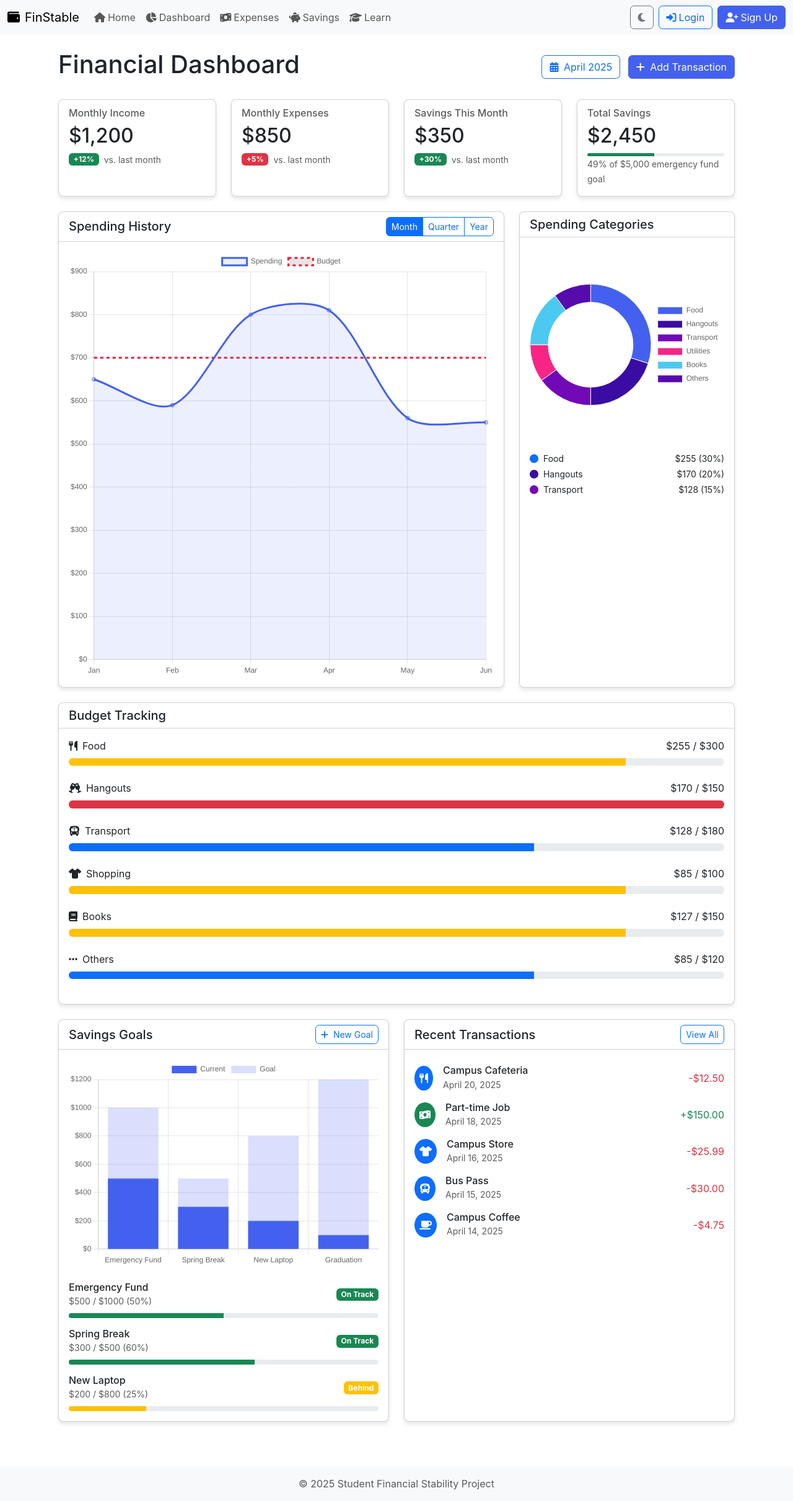
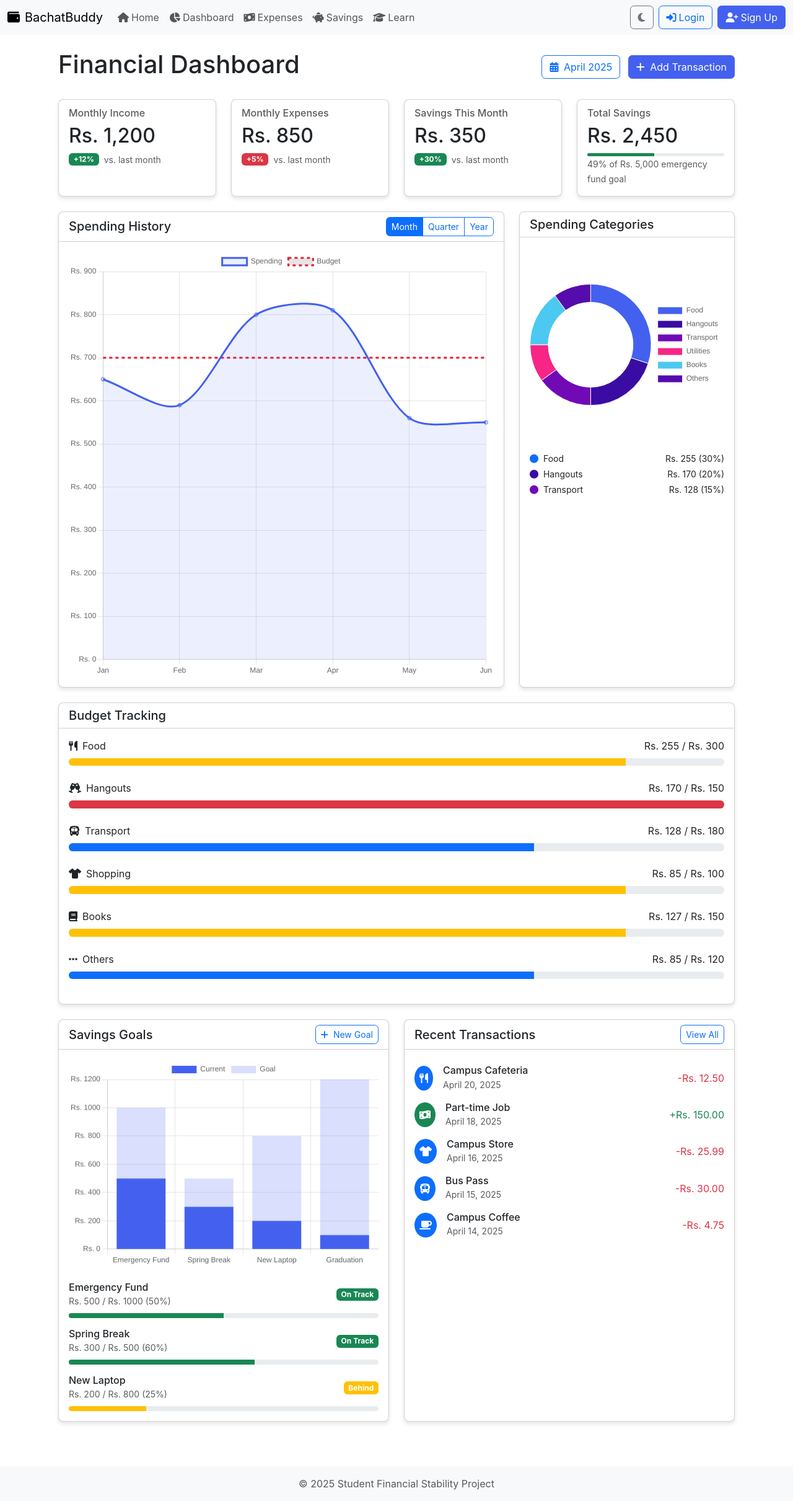
Before and after one commit to Kanishk190304/BB_cursor, a Django app: page /dashboard/ in a window 1280 px wide. Shown: the whole page at 62% size. Run offline with Django 5.2, Linux system fonts and the light colour scheme.

Commit message:
Update Dashboard

```diff
--- a/StudentFinApp/financial_stability/static/js/main.js
+++ b/StudentFinApp/financial_stability/static/js/main.js
@@ -117,7 +117,7 @@ function initializeCharts() {
                     tooltip: {
                         callbacks: {
                             label: function(context) {
-                                return context.label + ': $' + context.raw;
+                                return context.label + ': Rs. ' + context.raw;
                             }
                         }
                     }
@@ -157,7 +157,7 @@ function initializeCharts() {
                     tooltip: {
                         callbacks: {
                             label: function(context) {
-                                return context.dataset.label + ': $' + context.raw;
+                                return context.dataset.label + ': Rs. ' + context.raw;
                             }
                         }
                     }
@@ -167,7 +167,7 @@ function initializeCharts() {
                         beginAtZero: true,
                         ticks: {
                             callback: function(value) {
-                                return '$' + value;
+                                return 'Rs. ' + value;
                             }
                         }
                     }
@@ -200,7 +200,7 @@ function initializeCharts() {
                     tooltip: {
                         callbacks: {
                             label: function(context) {
-                                return context.dataset.label + ': $' + context.raw;
+                                return context.dataset.label + ': Rs. ' + context.raw;
                             }
                         }
                     }
@@ -213,7 +213,7 @@ function initializeCharts() {
                         stacked: false,
                         ticks: {
                             callback: function(value) {
-                                return '$' + value;
+                                return 'Rs. ' + value;
                             }
                         }
                     }
--- a/StudentFinApp/financial_stability/templates/base.html
+++ b/StudentFinApp/financial_stability/templates/base.html
@@ -14,7 +14,7 @@
     <nav class="navbar navbar-expand-lg sticky-top bg-body-tertiary">
         <div class="container-fluid">
             <a class="navbar-brand" href="{% url 'home' %}">
-                <i class="fas fa-wallet me-2"></i>FinStable
+                <i class="fas fa-wallet me-2"></i>BachatBuddy
             </a>
             <button class="navbar-toggler" type="button" data-bs-toggle="collapse" data-bs-target="#navbarSupportedContent">
                 <span class="navbar-toggler-icon"></span>
--- a/StudentFinApp/financial_stability/templates/dashboard.html
+++ b/StudentFinApp/financial_stability/templates/dashboard.html
@@ -24,7 +24,7 @@
             <div class="card h-100">
                 <div class="card-body">
                     <h6 class="card-subtitle mb-2 text-muted">Monthly Income</h6>
-                    <h2 class="card-title stat-value" data-value="1200">$1,200</h2>
+                    <h2 class="card-title stat-value" data-value="1200">Rs. 1,200</h2>
                     <div class="d-flex align-items-center">
                         <span class="badge bg-success me-2">+12%</span>
                         <small class="text-muted">vs. last month</small>
@@ -36,7 +36,7 @@
             <div class="card h-100">
                 <div class="card-body">
                     <h6 class="card-subtitle mb-2 text-muted">Monthly Expenses</h6>
-                    <h2 class="card-title stat-value" data-value="850">$850</h2>
+                    <h2 class="card-title stat-value" data-value="850">Rs. 850</h2>
                     <div class="d-flex align-items-center">
                         <span class="badge bg-danger me-2">+5%</span>
                         <small class="text-muted">vs. last month</small>
@@ -48,7 +48,7 @@
             <div class="card h-100">
                 <div class="card-body">
                     <h6 class="card-subtitle mb-2 text-muted">Savings This Month</h6>
-                    <h2 class="card-title stat-value" data-value="350">$350</h2>
+                    <h2 class="card-title stat-value" data-value="350">Rs. 350</h2>
                     <div class="d-flex align-items-center">
                         <span class="badge bg-success me-2">+30%</span>
                         <small class="text-muted">vs. last month</small>
@@ -60,11 +60,11 @@
             <div class="card h-100">
                 <div class="card-body">
                     <h6 class="card-subtitle mb-2 text-muted">Total Savings</h6>
-                    <h2 class="card-title stat-value" data-value="2450">$2,450</h2>
+                    <h2 class="card-title stat-value" data-value="2450">Rs. 2,450</h2>
                     <div class="progress mt-2" style="height: 5px;">
                         <div class="progress-bar bg-success" role="progressbar" style="width: 49%;" aria-valuenow="49" aria-valuemin="0" aria-valuemax="100"></div>
                     </div>
-                    <small class="text-muted">49% of $5,000 emergency fund goal</small>
+                    <small class="text-muted">49% of Rs. 5,000 emergency fund goal</small>
                 </div>
             </div>
         </div>
@@ -97,15 +97,15 @@
                     <div class="mt-3">
                         <div class="d-flex justify-content-between align-items-center mb-1">
                             <small><i class="fas fa-circle text-primary me-1"></i> Food</small>
-                            <small>$255 (30%)</small>
+                            <small>Rs. 255 (30%)</small>
                         </div>
                         <div class="d-flex justify-content-between align-items-center mb-1">
                             <small><i class="fas fa-circle me-1" style="color: #3a0ca3;"></i> Hangouts</small>
-                            <small>$170 (20%)</small>
+                            <small>Rs. 170 (20%)</small>
                         </div>
                         <div class="d-flex justify-content-between align-items-center mb-1">
                             <small><i class="fas fa-circle me-1" style="color: #7209b7;"></i> Transport</small>
-                            <small>$128 (15%)</small>
+                            <small>Rs. 128 (15%)</small>
                         </div>
                     </div>
                 </div>
@@ -124,7 +124,7 @@
                     <div class="budget-progress">
                         <div class="budget-category">
                             <span><i class="fas fa-utensils me-2"></i>Food</span>
-                            <span>$255 / $300</span>
+                            <span>Rs. 255 / Rs. 300</span>
                         </div>
                         <div class="progress">
                             <div class="progress-bar" role="progressbar" style="width: 85%;" aria-valuenow="85" aria-valuemin="0" aria-valuemax="100"></div>
@@ -134,7 +134,7 @@
                     <div class="budget-progress">
                         <div class="budget-category">
                             <span><i class="fas fa-glass-cheers me-2"></i>Hangouts</span>
-                            <span>$170 / $150</span>
+                            <span>Rs. 170 / Rs. 150</span>
                         </div>
                         <div class="progress">
                             <div class="progress-bar bg-danger" role="progressbar" style="width: 113%;" aria-valuenow="113" aria-valuemin="0" aria-valuemax="100"></div>
@@ -144,7 +144,7 @@
                     <div class="budget-progress">
                         <div class="budget-category">
                             <span><i class="fas fa-bus me-2"></i>Transport</span>
-                            <span>$128 / $180</span>
+                            <span>Rs. 128 / Rs. 180</span>
                         </div>
                         <div class="progress">
                             <div class="progress-bar" role="progressbar" style="width: 71%;" aria-valuenow="71" aria-valuemin="0" aria-valuemax="100"></div>
@@ -154,7 +154,7 @@
                     <div class="budget-progress">
                         <div class="budget-category">
                             <span><i class="fas fa-tshirt me-2"></i>Shopping</span>
-                            <span>$85 / $100</span>
+                            <span>Rs. 85 / Rs. 100</span>
                         </div>
                         <div class="progress">
                             <div class="progress-bar" role="progressbar" style="width: 85%;" aria-valuenow="85" aria-valuemin="0" aria-valuemax="100"></div>
@@ -164,7 +164,7 @@
                     <div class="budget-progress">
                         <div class="budget-category">
                             <span><i class="fas fa-book me-2"></i>Books</span>
-                            <span>$127 / $150</span>
+                            <span>Rs. 127 / Rs. 150</span>
                         </div>
                         <div class="progress">
                             <div class="progress-bar" role="progressbar" style="width: 85%;" aria-valuenow="85" aria-valuemin="0" aria-valuemax="100"></div>
@@ -174,7 +174,7 @@
                     <div class="budget-progress">
                         <div class="budget-category">
                             <span><i class="fas fa-ellipsis-h me-2"></i>Others</span>
-                            <span>$85 / $120</span>
+                            <span>Rs. 85 / Rs. 120</span>
                         </div>
                         <div class="progress">
                             <div class="progress-bar" role="progressbar" style="width: 71%;" aria-valuenow="71" aria-valuemin="0" aria-valuemax="100"></div>
@@ -202,7 +202,7 @@
                         <div class="d-flex justify-content-between align-items-center mb-2">
                             <div>
                                 <h6 class="mb-0">Emergency Fund</h6>
-                                <small class="text-muted">$500 / $1000 (50%)</small>
+                                <small class="text-muted">Rs. 500 / Rs. 1000 (50%)</small>
                             </div>
                             <span class="badge bg-success">On Track</span>
                         </div>
@@ -213,7 +213,7 @@
                         <div class="d-flex justify-content-between align-items-center mb-2">
                             <div>
                                 <h6 class="mb-0">Spring Break</h6>
-                                <small class="text-muted">$300 / $500 (60%)</small>
+                                <small class="text-muted">Rs. 300 / Rs. 500 (60%)</small>
                             </div>
                             <span class="badge bg-success">On Track</span>
                         </div>
@@ -224,7 +224,7 @@
                         <div class="d-flex justify-content-between align-items-center mb-2">
                             <div>
                                 <h6 class="mb-0">New Laptop</h6>
-                                <small class="text-muted">$200 / $800 (25%)</small>
+                                <small class="text-muted">Rs. 200 / Rs. 800 (25%)</small>
                             </div>
                             <span class="badge bg-warning">Behind</span>
                         </div>
@@ -255,7 +255,7 @@
                                         <small class="text-muted">April 20, 2025</small>
                                     </div>
                                 </div>
-                                <span class="text-danger">-$12.50</span>
+                                <span class="text-danger">-Rs. 12.50</span>
                             </div>
                         </div>
                         <div class="list-group-item border-0 px-0">
@@ -269,7 +269,7 @@
                                         <small class="text-muted">April 18, 2025</small>
                                     </div>
                                 </div>
-                                <span class="text-success">+$150.00</span>
+                                <span class="text-success">+Rs. 150.00</span>
                             </div>
                         </div>
                         <div class="list-group-item border-0 px-0">
@@ -283,7 +283,7 @@
                                         <small class="text-muted">April 16, 2025</small>
                                     </div>
                                 </div>
-                                <span class="text-danger">-$25.99</span>
+                                <span class="text-danger">-Rs. 25.99</span>
                             </div>
                         </div>
                         <div class="list-group-item border-0 px-0">
@@ -297,7 +297,7 @@
                                         <small class="text-muted">April 15, 2025</small>
                                     </div>
                                 </div>
-                                <span class="text-danger">-$30.00</span>
+                                <span class="text-danger">-Rs. 30.00</span>
                             </div>
                         </div>
                         <div class="list-group-item border-0 px-0">
@@ -311,7 +311,7 @@
                                         <small class="text-muted">April 14, 2025</small>
                                     </div>
                                 </div>
-                                <span class="text-danger">-$4.75</span>
+                                <span class="text-danger">-Rs. 4.75</span>
                             </div>
                         </div>
                     </div>
--- a/StudentFinApp/financial_stability/templates/home.html
+++ b/StudentFinApp/financial_stability/templates/home.html
@@ -35,7 +35,7 @@
             <div class="stat-card card h-100">
                 <div class="card-body">
                     <div class="icon"><i class="fas fa-chart-line"></i></div>
-                    <div class="stat-value">$420</div>
+                    <div class="stat-value">Rs. 420</div>
                     <div class="stat-label">average monthly savings</div>
                 </div>
             </div>
@@ -45,7 +45,7 @@
                 <div class="card-body">
                     <div class="icon"><i class="fas fa-trophy"></i></div>
                     <div class="stat-value">15K+</div>
-                    <div class="stat-label">students using FinStable</div>
+                    <div class="stat-label">students using BachatBuddy</div>
                 </div>
             </div>
         </div>
```
Also changed, not shown: StudentFinApp/financial_stability/demo_page.html (+17 -17 lines).
